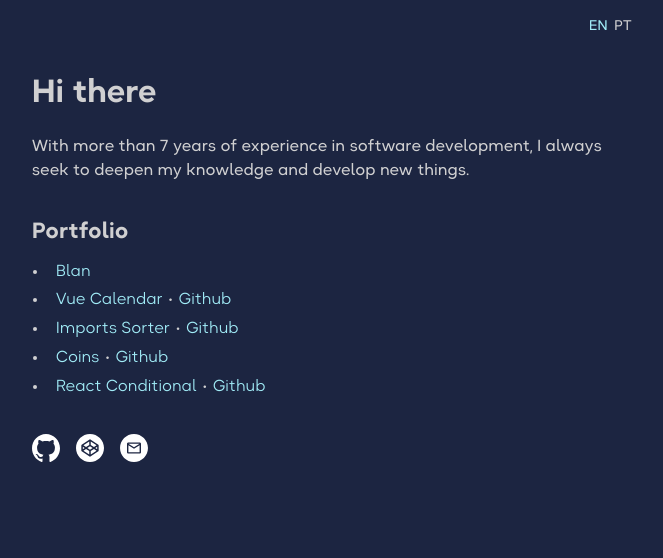
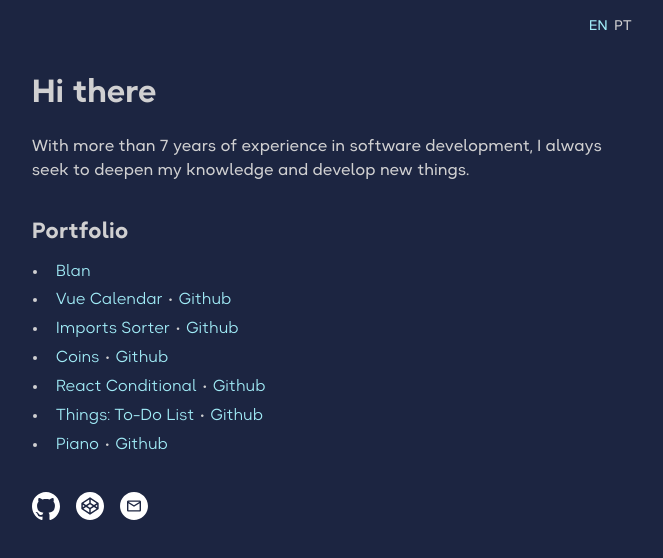
Before and after one commit to glhrmoura/glhrmoura, a React (Vite) app: page / in a window 1280 px wide. Shown: the top 558 px of the page, without its empty margins (308-971 px from the left). Built offline with nearby package versions, Linux system fonts and the light colour scheme.

Commit message:
feat: add new projects

```diff
--- a/src/pages/Home/index.tsx
+++ b/src/pages/Home/index.tsx
@@ -19,12 +19,12 @@ import {
 } from './styles';
 
 import Mail from '~/components/MailIcon';
-import Github from '~/components/GithubIcon';
+import GitHub from '~/components/GitHubIco';
 import CodePen from '~/components/CodePenIcon';
 
 const linkList = [
   {
-    icon: <Github />,
+    icon: <GitHub />,
     link: 'https://github.com/glhrmoura',
   },
   {
@@ -45,22 +45,32 @@ const toolList = [
   {
     title: 'Vue Calendar',
     toolLink: 'https://www.npmjs.com/package/@glhrmoura/vue-calendar',
-    githubLink: 'https://github.com/glhrmoura/vue-calendar',
+    gitHubLink: 'https://github.com/glhrmoura/vue-calendar',
   },
   {
     title: 'Imports Sorter',
     toolLink: 'https://marketplace.visualstudio.com/items?itemName=glhrmoura.imports-sorter',
-    githubLink: 'https://github.com/glhrmoura/imports-sorter',
+    gitHubLink: 'https://github.com/glhrmoura/imports-sorter',
   },
   {
     title: 'Coins',
     toolLink: 'https://chrome.google.com/webstore/detail/coins/meebfpmdedodccopjbkcihiecpmiljml',
-    githubLink: 'https://github.com/glhrmoura/coins',
+    gitHubLink: 'https://github.com/glhrmoura/coins',
   },
   {
     title: 'React Conditional',
     toolLink: 'https://www.npmjs.com/package/@glhrmoura/react-conditional',
-    githubLink: 'https://github.com/glhrmoura/react-conditional',
+    gitHubLink: 'https://github.com/glhrmoura/react-conditional',
+  },
+  {
+    title: 'Things: To-Do List',
+    toolLink: 'https://astonishing-meringue-7e1211.netlify.app/',
+    gitHubLink: 'https://github.com/glhrmoura/things',
+  },
+  {
+    title: 'Piano',
+    toolLink: 'https://exquisite-pie-01cc07.netlify.app/',
+    gitHubLink: 'https://github.com/glhrmoura/piano',
   },
 ];
 
@@ -109,12 +119,12 @@ const Main = () => {
                   <a href={tool.toolLink} target="_blank" rel="noreferrer">
                     {tool.title}
                   </a>
-                  {Boolean(tool.githubLink) && (
+                  {Boolean(tool.gitHubLink) && (
                    <>
                       <ToolListGap>
                         ·
                       </ToolListGap>
-                      <a href={tool.githubLink} target="_blank" rel="noreferrer">
+                      <a href={tool.gitHubLink} target="_blank" rel="noreferrer">
                         Github
                       </a>
                    </>
```
Also changed, not shown: src/components/GitHubIco.tsx (renamed from src/components/GithubIcon.tsx).
